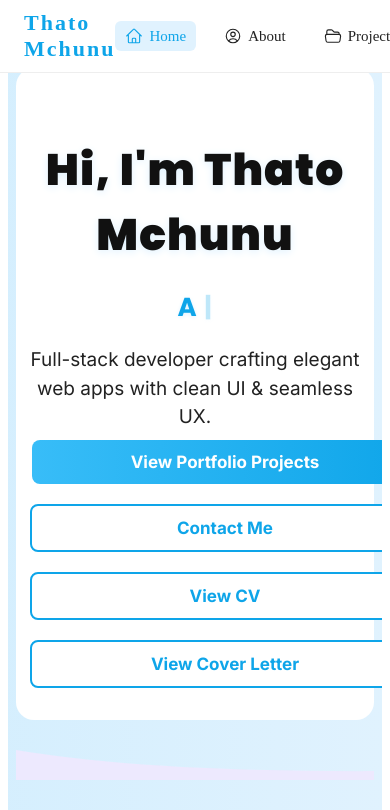
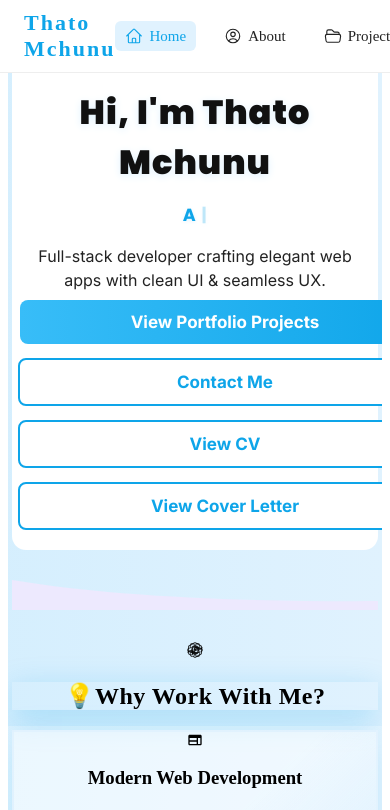
Before and after one commit to Thatomchunu64/online-portfolio, a React (Vite) app: page / in a window 390 px wide. Shown: the top 810 px of the page. Built offline with nearby package versions, Linux system fonts and the light colour scheme.

Commit message:
Updated mobile responsiveness

```diff
--- a/src/pages/Home.jsx
+++ b/src/pages/Home.jsx
@@ -65,33 +65,35 @@ const Home = () => {
 				background:
 					"linear-gradient(270deg, #e0f2fe, #bae6fd 60%, #0ea5e9 100%)",
 				minHeight: "100vh",
-				paddingTop: 60,
-				paddingLeft: 8,
-				paddingRight: 8,
+				paddingTop: 32,
+				paddingLeft: 4,
+				paddingRight: 4,
 			}}>
-			{/* Responsive hero card container */}
+			{/* Responsive hero card container with mobile adjustments */}
 			<motion.div
 				style={{
 					...heroCard,
-					padding: "32px 14px",
+					padding: "20px 6px",
 					maxWidth: 650,
 					fontFamily: "Inter, sans-serif",
 					background: "#fff",
-					borderRadius: 18,
+					borderRadius: 14,
 					width: "100%",
 					boxSizing: "border-box",
 					margin: "0 auto",
+					boxShadow: "none", // Ensure no shadow
+					border: "none", // Ensure no border
 				}}
 				initial={{ opacity: 0, y: 40 }}
 				animate={{ opacity: 1, y: 0 }}
 				transition={{ duration: 0.7 }}
 				className="w-full">
-				{/* Main heading */}
+				{/* Main heading with mobile font size */}
 				<h1
 					style={{
 						fontFamily: "Poppins, sans-serif",
 						fontWeight: 900,
-						fontSize: 44,
+						fontSize: "clamp(2.1rem, 7vw, 2.7rem)",
 						letterSpacing: 1,
 						color: "#111",
 						marginBottom: 8,
@@ -100,12 +102,12 @@ const Home = () => {
 					}}>
 					Hi, I'm Thato Mchunu
 				</h1>
-				{/* Typewriter subheading */}
+				{/* Typewriter subheading with mobile font size */}
 				<h2
 					style={{
 						fontFamily: "Poppins, sans-serif",
 						fontWeight: 700,
-						fontSize: 26,
+						fontSize: "clamp(1.1rem, 4vw, 1.7rem)",
 						color: "#0ea5e9",
 						marginBottom: 8,
 						letterSpacing: 0.5,
@@ -129,7 +131,7 @@ const Home = () => {
 				{/* Description */}
 				<p
 					style={{
-						fontSize: 19,
+						fontSize: "clamp(1rem, 3.5vw, 1.2rem)",
 						color: "#222",
 						marginBottom: 8,
 						lineHeight: 1.5,
@@ -139,18 +141,18 @@ const Home = () => {
 					Full-stack developer crafting elegant web apps with clean UI &
 					seamless UX.
 				</p>
-				{/* Responsive action buttons row */}
+				{/* Responsive action buttons row with tighter spacing */}
 				<motion.div
 					style={{
 						...ctaRow,
 						flexDirection: "column",
 						alignItems: "center",
-						gap: 12,
+						gap: 8,
 						width: "100%",
 						maxWidth: 400,
 						margin: "0 auto",
 					}}
-					className="flex flex-col sm:flex-row flex-wrap gap-3 justify-center items-center w-full max-w-xl mx-auto mb-2">
+					className="flex flex-col sm:flex-row flex-wrap gap-2 justify-center items-center w-full max-w-xl mx-auto mb-2">
 					{/* Each button is full width on mobile, inline on desktop */}
 					<motion.a
 						whileHover={{ scale: 1.07 }}
@@ -162,11 +164,11 @@ const Home = () => {
 							color: "#fff",
 							border: "none",
 							outline: "2px solid transparent",
-							minWidth: 180,
+							minWidth: 120,
 							width: "100%",
 							textAlign: "center",
 							boxShadow: "none",
-							marginBottom: 8,
+							marginBottom: 6,
 						}}
 						className="transition-colors duration-200 hover:bg-blue-700 focus:outline-blue-400 mb-2 sm:mb-0"
 						aria-label="View Portfolio Projects">
@@ -181,11 +183,11 @@ const Home = () => {
 							color: "#0ea5e9",
 							border: "2px solid #0ea5e9",
 							outline: "2px solid transparent",
-							minWidth: 180,
+							minWidth: 120,
 							width: "100%",
 							textAlign: "center",
 							boxShadow: "none",
-							marginBottom: 8,
+							marginBottom: 6,
 						}}
 						className="transition-colors duration-200 hover:bg-blue-50 focus:outline-blue-400 mb-2 sm:mb-0"
 						aria-label="Contact Me">
@@ -202,11 +204,11 @@ const Home = () => {
 							color: "#0ea5e9",
 							border: "2px solid #0ea5e9",
 							outline: "2px solid transparent",
-							minWidth: 180,
+							minWidth: 120,
 							width: "100%",
 							textAlign: "center",
 							boxShadow: "none",
-							marginBottom: 8,
+							marginBottom: 6,
 						}}
 						className="transition-colors duration-200 hover:bg-blue-50 hover:text-blue-700 focus:outline-blue-400 mb-2 sm:mb-0"
 						aria-label="View CV">
@@ -223,7 +225,7 @@ const Home = () => {
 							color: "#0ea5e9",
 							border: "2px solid #0ea5e9",
 							outline: "2px solid transparent",
-							minWidth: 180,
+							minWidth: 120,
 							width: "100%",
 							textAlign: "center",
 							boxShadow: "none",
```
